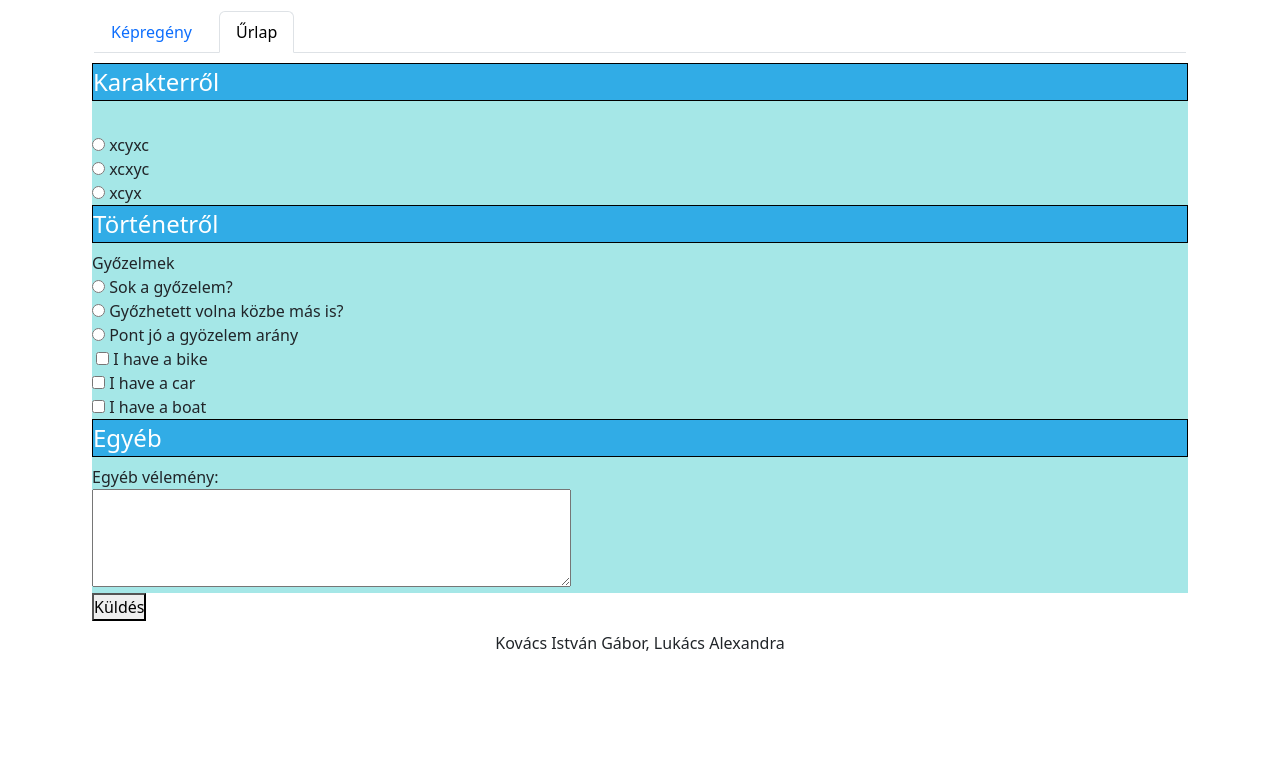
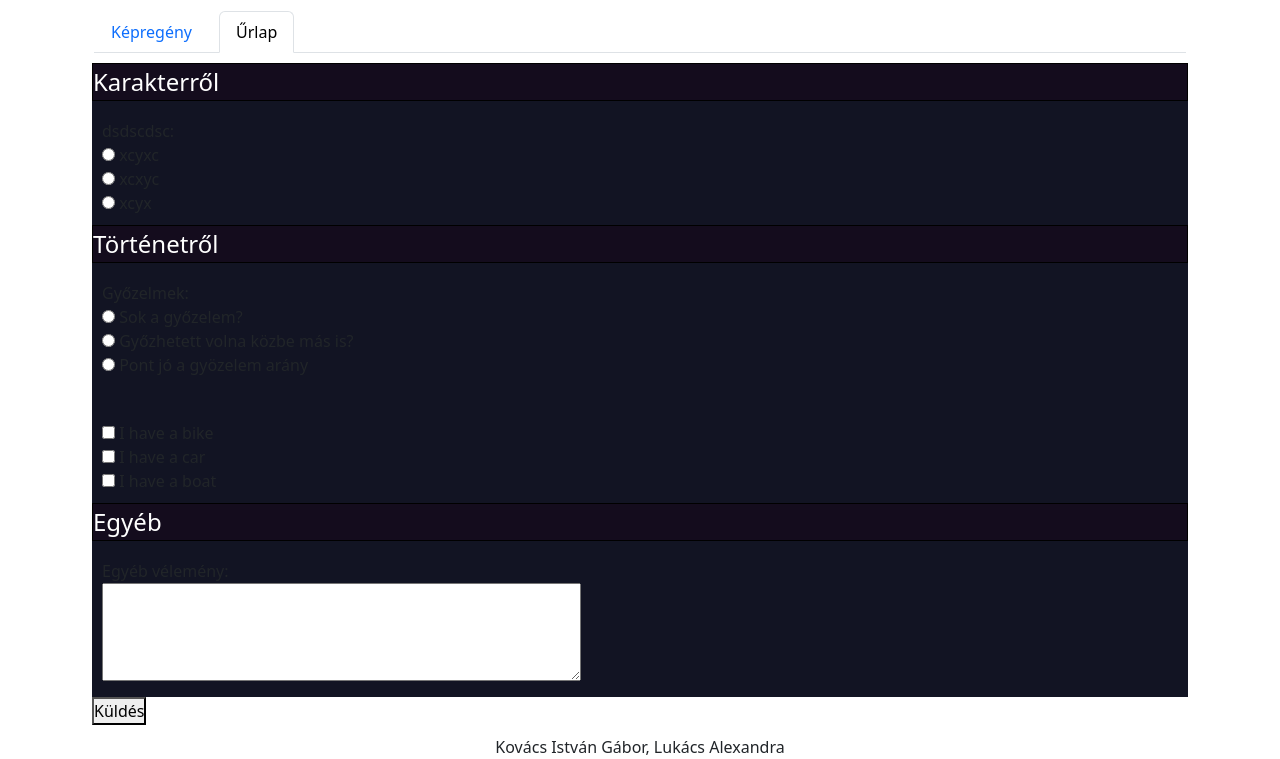
Before and after one commit to AlexandraLukacs/kepregeny_csopfel, a plain HTML site: page urlap.html in a window 1280 px wide. Shown: the part 53-812 px from the top of the page. Drawn offline with nearby package versions, Linux system fonts and the light colour scheme.

Commit message:
style, urlap form

```diff
--- a/style.css
+++ b/style.css
@@ -18,15 +18,17 @@ nav ul {
 
 legend {
     border: 1px solid black;
-    background-color: rgb(49, 172, 230);
+    background-color: rgb(20, 12, 29);
     color: white;
     padding: 5px;
 }
 
 fieldset{
-    background-color: rgb(165, 231, 231);
-    border: 1px solid rgb(1, 2, 2);
-    margin: 10px;
+    background-color: rgb(18, 20, 35);
+    border: 2px solid black;
+}
+
+form div {
     padding: 10px;
 }
 
--- a/urlap.html
+++ b/urlap.html
@@ -30,7 +30,7 @@
                     <fieldset>
                         <legend>Karakterről</legend>
                     <div>
-                        <label for="text"></label><br>
+                        <label for="text">dsdscdsc:</label><br>
                         <input type="radio" id="html" name="fav_language" value="HTML">
                         <label for="html">xcyxc</label><br>
                         <input type="radio" id="css" name="fav_language" value="CSS">
@@ -42,7 +42,7 @@
                 <fieldset>
                     <legend>Történetről</legend>
                     <div>
-                        <label for="text">Győzelmek</label><br>
+                        <label for="text">Győzelmek:</label><br>
                         <input type="radio" id="sok" name="gyozelem" value="sok">
                         <label for="html">Sok a győzelem?</label><br>
                         <input type="radio" id="mas" name="gyozelem" value="mas">
@@ -51,7 +51,7 @@
                         <label for="javascript">Pont jó a gyözelem arány</label>
                     </div>
                     <div>
-                        <label for="text"></label>
+                        <label for="text"></label><br>
                         <input type="checkbox" id="vehicle1" name="vehicle1" value="Bike">
                         <label for="vehicle1"> I have a bike</label><br>
                         <input type="checkbox" id="vehicle2" name="vehicle2" value="Car">
```
